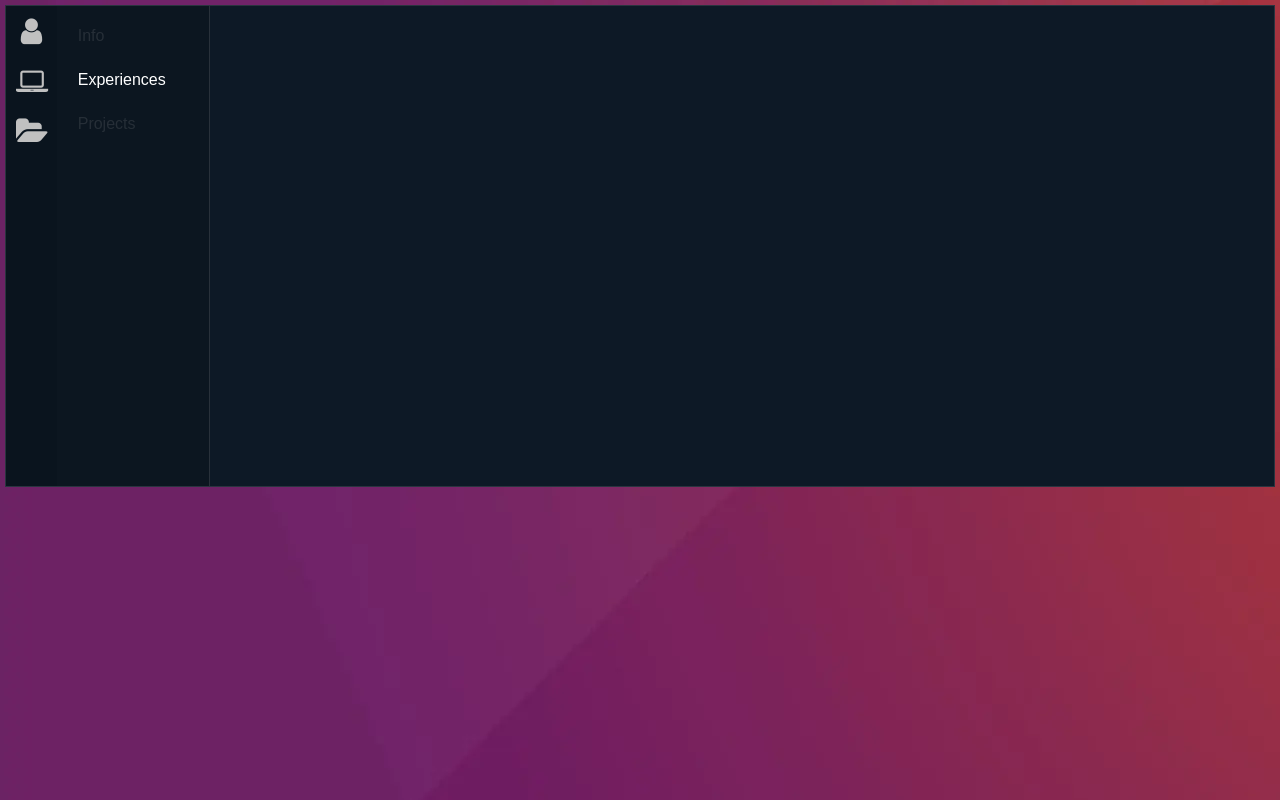
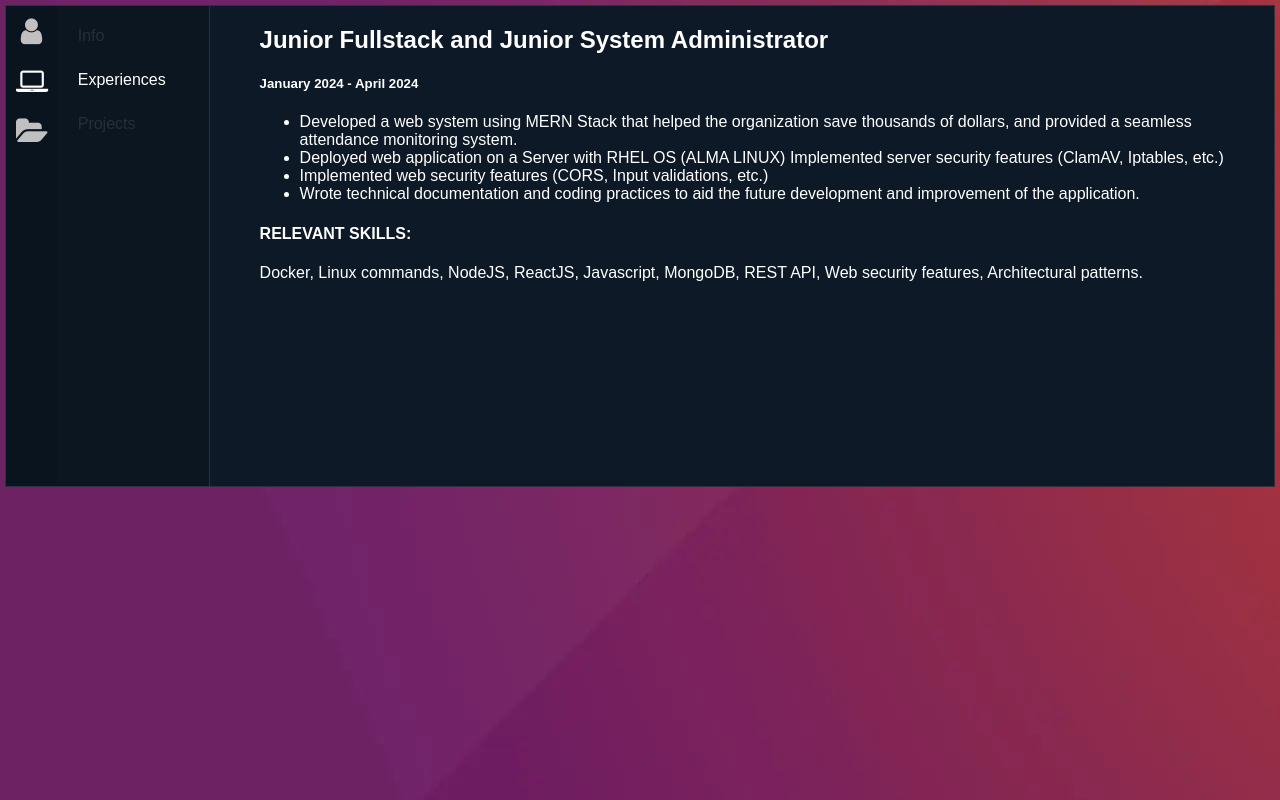
Before and after one commit to ikukee/Web-Portfolio, a React (Create React App) app in the folder client-side/: page / in a window 1280 px wide. Both pictures are taken after a click on the icon 32 px from the left and 81 px from the top of the page. Built offline with nearby package versions, Linux system fonts and the light colour scheme.

Commit message:
added items

```diff
--- /dev/null
+++ b/client-side/src/components/experience-bubble/experience.css
@@ -0,0 +1 @@
+/* items , attached-, item-card*/
--- /dev/null
+++ b/client-side/src/components/experience-bubble/experience.js
@@ -0,0 +1,34 @@
+import React from 'react'
+import "./experience.css";
+export const Experience = () => {
+    return (
+        <div>
+            <div class="Item">
+                <h2>Junior Fullstack and Junior System Administrator</h2>
+                <h5>January 2024 - April 2024</h5>
+                <ul>
+                    <li>
+                        Developed a web system using MERN Stack that helped the organization save thousands of dollars, and provided a seamless attendance monitoring system.
+                    </li>
+                    <li>
+                        Deployed web application on a Server with RHEL OS (ALMA LINUX) Implemented server security features (ClamAV, Iptables, etc.)
+                    </li>
+                    <li>
+                        Implemented web security features (CORS, Input validations, etc.)
+                    </li>
+                    <li>
+                        Wrote technical documentation and coding practices to aid the future development and improvement of the application.
+                    </li>
+                </ul>
+                <h4>RELEVANT SKILLS:</h4>
+                <p>Docker, Linux commands, NodeJS, ReactJS, Javascript, MongoDB, REST API, Web security features, Architectural patterns.</p>
+                <div class="attached-items">
+                    <div class="item-card">
+
+                    </div>
+                </div>
+            </div>
+
+        </div>
+    )
+}
--- /dev/null
+++ b/client-side/src/components/info.js
@@ -0,0 +1,10 @@
+import React from 'react'
+
+export const Info = () => {
+  return (
+    <div>
+        <h1>ROMEO M. PANIS II</h1>
+        <p>Building fullstack web applications specializing in MERN stack</p>
+    </div>
+  )
+}
--- /dev/null
+++ b/client-side/src/components/projects.js
@@ -0,0 +1,7 @@
+import React from 'react'
+
+export const Projects = () => {
+  return (
+    <div>projects</div>
+  )
+}
--- a/client-side/src/index.css
+++ b/client-side/src/index.css
@@ -2,7 +2,7 @@ body {
   margin: 0;
   padding: 5px;
   background-image: url("./assets/Ubuntu-Wallpaper.webp");
-  font-family: "Rubik", sans-serif;
+  font-family: "Arial";
 };
 
 *{
--- a/client-side/src/views/Landing/Landing.js
+++ b/client-side/src/views/Landing/Landing.js
@@ -1,7 +1,9 @@
 import React, { useState } from 'react'
 import red from '../../assets/red.jpg'
 import "./landing.css"
-
+import { Info } from '../../components/info';
+import { Projects } from '../../components/projects';
+import { Experience } from '../../components/experience-bubble/experience';
 import 'font-awesome/css/font-awesome.min.css';
 export const Landing = () => {
   const [info, showInfo] = useState(true)
@@ -18,13 +20,13 @@ export const Landing = () => {
       <div class="sidebar">
         <div class="side-icons">
           <div>
-            <i className="fa fa-user"  onClick={(e)=>{showInfo(true);showProjects(false);showExperience(false)}} onMouseEnter={(e)=>showTextInfo(true)} onMouseLeave={(e)=>showTextInfo(false)} style={{ fontSize: 30 }}></i>
+            <i className={`fa fa-user ${textInfo || info&& "selected"}`}  onClick={(e)=>{showInfo(true);showProjects(false);showExperience(false)}} onMouseEnter={(e)=>showTextInfo(true)} onMouseLeave={(e)=>showTextInfo(false)} style={{ fontSize: 30 }}></i>
           </div>
           <div>
-            <i className="fa fa-laptop" onClick={(e)=>{showExperience(true);showProjects(false);showInfo(false)}} onMouseEnter={(e)=>showTextExp(true)} onMouseLeave={(e)=>showTextExp(false)} style={{ fontSize: 30 }}></i>
+            <i className={`fa fa-laptop ${textExp ||experience && "selected"}`} onClick={(e)=>{showExperience(true);showProjects(false);showInfo(false)}} onMouseEnter={(e)=>showTextExp(true)} onMouseLeave={(e)=>showTextExp(false)} style={{ fontSize: 30 }}></i>
           </div>
           <div>
-            <i className="fa fa-folder-open" onClick={(e)=>{showProjects(true);showExperience(false);showInfo(false)}} onMouseEnter={(e)=>showTextProject(true)} onMouseLeave={(e)=>showTextProject(false)} style={{ fontSize: 30 }}></i>
+            <i className={`fa fa-folder-open ${textProject ||projects && "selected"}`} onClick={(e)=>{showProjects(true);showExperience(false);showInfo(false)}} onMouseEnter={(e)=>showTextProject(true)} onMouseLeave={(e)=>showTextProject(false)} style={{ fontSize: 30 }}></i>
           </div>
         </div>
         <div class="content">
@@ -34,10 +36,15 @@ export const Landing = () => {
         </div>
       </div>
       <div class="main">
-        {info && <div>
-          <h1>ROMEO M. PANIS</h1>
-
-          </div>}
+        {info &&
+          <Info/>
+        }
+        {experience &&
+          <Experience/>
+        }
+        {projects &&
+          <Projects/>
+        }
       </div>
     </div>
 
--- a/client-side/src/views/Landing/landing.css
+++ b/client-side/src/views/Landing/landing.css
@@ -51,3 +51,6 @@
 .unselected{
     color: rgba(192, 192, 192, 0.146);
 }
+.selected{
+    color: white;
+}
```
